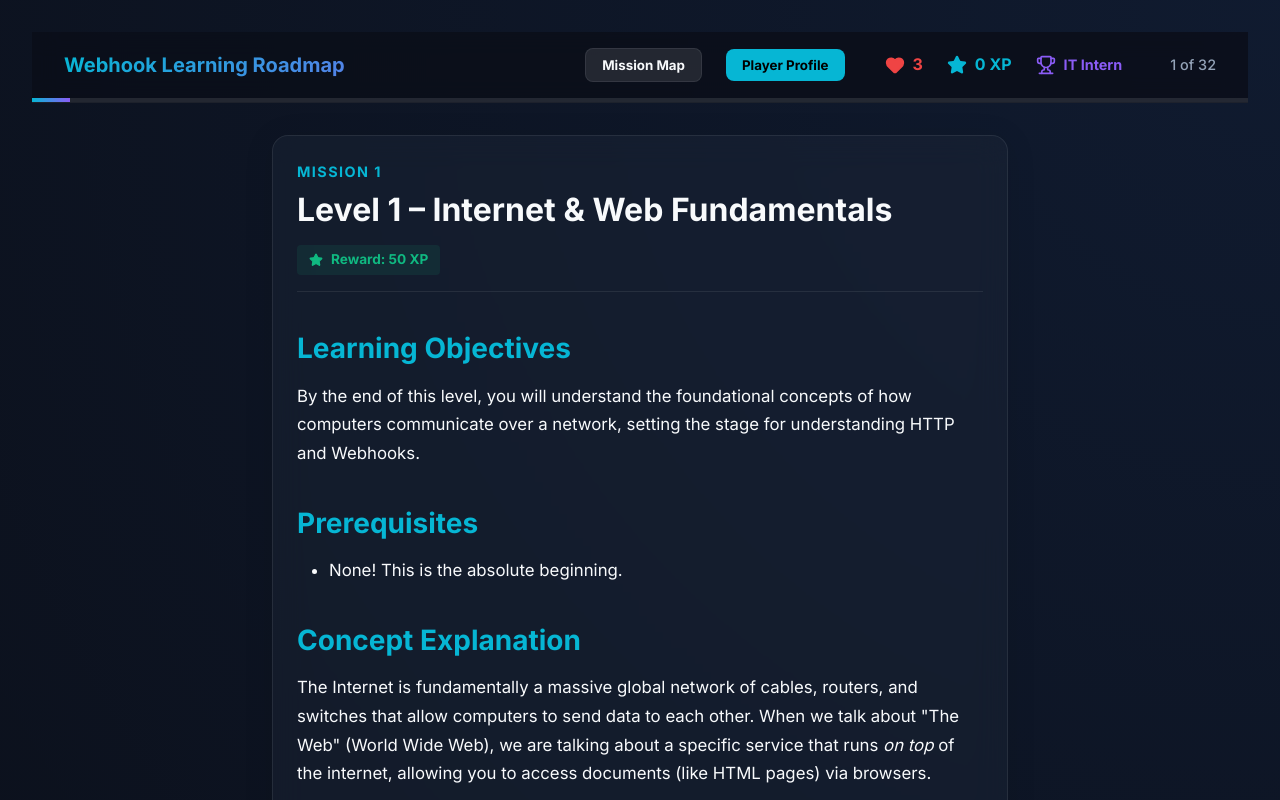
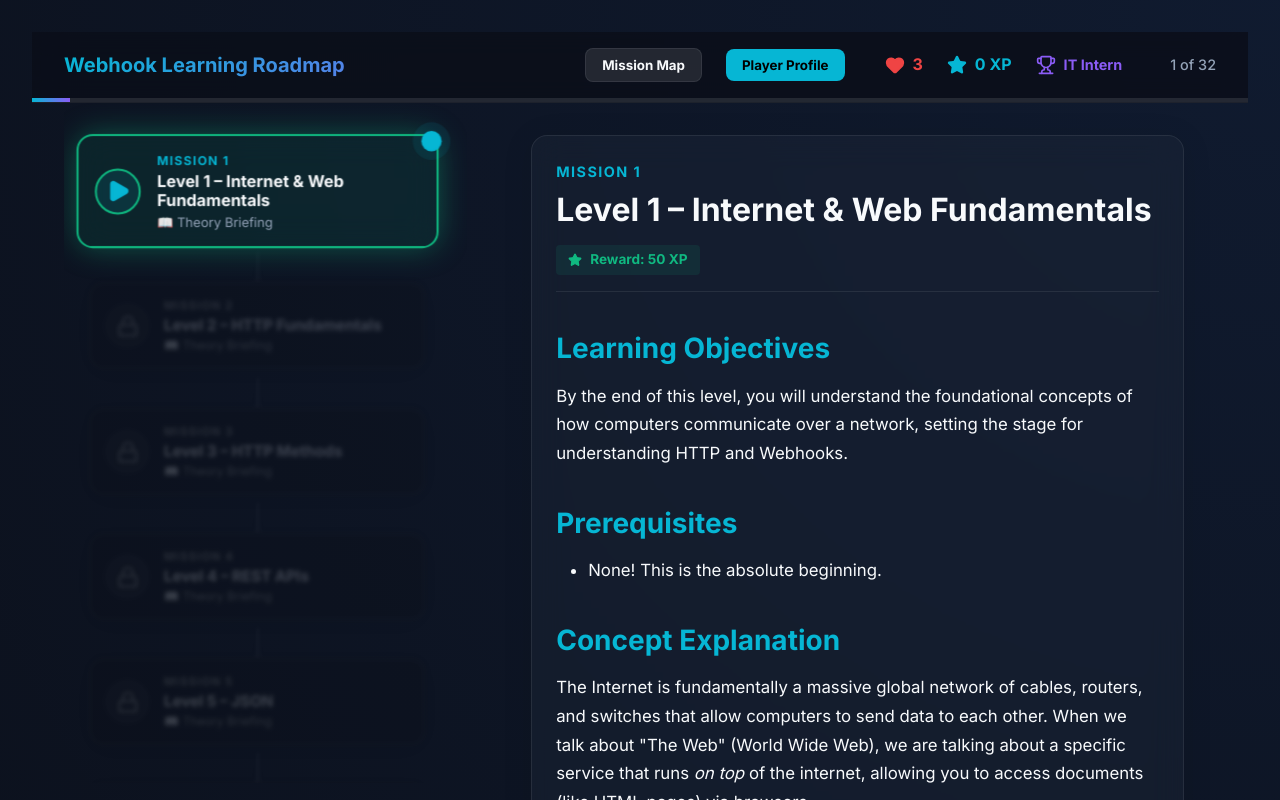
Before and after one commit to Akira10969/n8n, a React (Vite) app in the folder webhook-lab/: page / in a window 1280 px wide. Both pictures are taken after a click on the button 639 px from the left and 372 px from the top of the page. Shown: the top 800 px of the page. Built offline with nearby package versions, Linux system fonts and the light colour scheme.

Commit message:
feat: Keep Mission Map visible as a sidebar and blur inactive missions

```diff
--- a/webhook-lab/src/App.jsx
+++ b/webhook-lab/src/App.jsx
@@ -19,7 +19,7 @@ function App() {
   const [xp, setXp] = useState(() => parseInt(localStorage.getItem('webhook_xp') || '0', 10));
   const [hearts, setHearts] = useState(() => parseInt(localStorage.getItem('webhook_hearts') || '3', 10));
   const [quizKey, setQuizKey] = useState(0);
-  const [currentView, setCurrentView] = useState('map'); // 'map', 'mission', 'dashboard'
+  const [currentView, setCurrentView] = useState('map'); // 'map', 'learning', 'dashboard'
 
   const currentStep = curriculum[currentIndex];
 
@@ -97,7 +97,7 @@ function App() {
 
   const selectStep = (index) => {
     setCurrentIndex(index);
-    setCurrentView('mission');
+    setCurrentView('learning');
   };
 
   // Progress percentage
@@ -151,14 +151,26 @@ function App() {
         <MissionMap
           curriculum={curriculum}
           highestUnlockedIndex={highestUnlockedIndex}
+          activeMissionIndex={null}
           onSelectMission={selectStep}
         />
       )}
 
-      {currentView === 'mission' && (
-      <div className="module-layout" style={{ justifyContent: 'center' }}>
+      {currentView === 'learning' && (
+      <div className="module-layout" style={{ display: 'flex', gap: '2rem', padding: '0 2rem', alignItems: 'flex-start' }}>
+
+        {/* SIDEBAR MISSION MAP */}
+        <aside style={{ width: '35%', height: 'calc(100vh - 120px)', position: 'sticky', top: '100px', overflowY: 'auto', paddingRight: '1rem' }}>
+          <MissionMap
+            curriculum={curriculum}
+            highestUnlockedIndex={highestUnlockedIndex}
+            activeMissionIndex={currentIndex}
+            onSelectMission={selectStep}
+          />
+        </aside>
+
         {/* MAIN CONTENT AREA */}
-        <main className="main-content-area" style={{ width: '100%', maxWidth: '800px' }}>
+        <main className="main-content-area" style={{ width: '65%', maxWidth: 'none' }}>
           <div className="content-card glass-panel animate-fade-in" key={currentStep.id}>
 
             {/* MISSION BRIEFING HEADER */}
--- a/webhook-lab/src/components/MissionMap.css
+++ b/webhook-lab/src/components/MissionMap.css
@@ -2,6 +2,12 @@
   padding: 3rem 2rem;
   max-width: 1000px;
   margin: 0 auto;
+}
+
+.mission-map-container.sidebar-mode {
+  padding: 2rem 1rem;
+  margin: 0;
+  max-width: 100%;
 }
 
 .map-header {
@@ -36,6 +42,11 @@
   max-width: 600px;
   display: flex;
   justify-content: center;
+  transition: all 0.5s ease;
+}
+
+.sidebar-mode .map-node {
+  max-width: 100%;
 }
 
 /* Vertical line connecting nodes */
@@ -66,8 +77,13 @@
   background: rgba(11, 15, 25, 0.6);
   border: 2px solid var(--glass-border);
   text-align: left;
-  transition: all 0.3s ease;
+  transition: all 0.4s ease;
   cursor: pointer;
+}
+
+.sidebar-mode .mission-card {
+  padding: 1rem;
+  gap: 1rem;
 }
 
 .mission-card:hover:not(:disabled) {
@@ -87,6 +103,27 @@
   box-shadow: 0 0 20px rgba(6, 182, 212, 0.3);
 }
 
+/* BLURRED STATE (When a mission is active, blur others) */
+.map-node.blurred-mission {
+  opacity: 0.4;
+  filter: blur(2px) grayscale(50%);
+  transform: scale(0.95);
+}
+
+.map-node.blurred-mission:hover {
+  opacity: 1;
+  filter: none;
+  transform: scale(1);
+}
+
+/* ACTIVE STATE */
+.map-node.active-mission .mission-card {
+  border-color: var(--accent-green);
+  box-shadow: 0 0 30px rgba(16, 185, 129, 0.4);
+  transform: scale(1.02);
+  background: rgba(16, 185, 129, 0.1);
+}
+
 .mission-icon {
   width: 60px;
   height: 60px;
@@ -97,6 +134,11 @@
   justify-content: center;
   flex-shrink: 0;
   border: 2px solid var(--glass-border);
+}
+
+.sidebar-mode .mission-icon {
+  width: 45px;
+  height: 45px;
 }
 
 .map-node.next-mission .mission-icon {
@@ -121,15 +163,28 @@
   margin-bottom: 0.25rem;
 }
 
+.sidebar-mode .mission-number {
+  font-size: 0.75rem;
+}
+
 .mission-title {
   font-size: 1.25rem;
   color: var(--text-main);
   margin: 0 0 0.5rem 0;
 }
 
+.sidebar-mode .mission-title {
+  font-size: 1rem;
+  margin-bottom: 0.25rem;
+}
+
 .mission-type {
   font-size: 0.9rem;
   color: var(--text-muted);
+}
+
+.sidebar-mode .mission-type {
+  font-size: 0.8rem;
 }
 
 .pulse-indicator {
--- a/webhook-lab/src/components/MissionMap.jsx
+++ b/webhook-lab/src/components/MissionMap.jsx
@@ -2,22 +2,26 @@ import React from 'react';
 import { Lock, CheckCircle2, Play, BookOpen } from 'lucide-react';
 import './MissionMap.css';
 
-export default function MissionMap({ curriculum, highestUnlockedIndex, onSelectMission }) {
+export default function MissionMap({ curriculum, highestUnlockedIndex, activeMissionIndex, onSelectMission }) {
   return (
-    <div className="mission-map-container animate-fade-in">
-      <div className="map-header">
-        <h1>Mission Control</h1>
-        <p>Select your next assignment.</p>
-      </div>
+    <div className={`mission-map-container animate-fade-in ${activeMissionIndex !== null ? 'sidebar-mode' : ''}`}>
+      {activeMissionIndex === null && (
+        <div className="map-header">
+          <h1>Mission Control</h1>
+          <p>Select your next assignment.</p>
+        </div>
+      )}
 
       <div className="map-grid">
         {curriculum.map((mission, index) => {
           const isUnlocked = index <= highestUnlockedIndex;
           const isCompleted = index < highestUnlockedIndex;
           const isNext = index === highestUnlockedIndex;
+          const isActive = index === activeMissionIndex;
+          const isBlurred = activeMissionIndex !== null && !isActive;
 
           return (
-            <div key={mission.id} className={`map-node ${isUnlocked ? 'unlocked' : 'locked'} ${isNext ? 'next-mission' : ''}`}>
+            <div key={mission.id} className={`map-node ${isUnlocked ? 'unlocked' : 'locked'} ${isNext ? 'next-mission' : ''} ${isActive ? 'active-mission' : ''} ${isBlurred ? 'blurred-mission' : ''}`}>
               <div className="node-connector"></div>
               <button
                 className="mission-card glass-panel"
```
